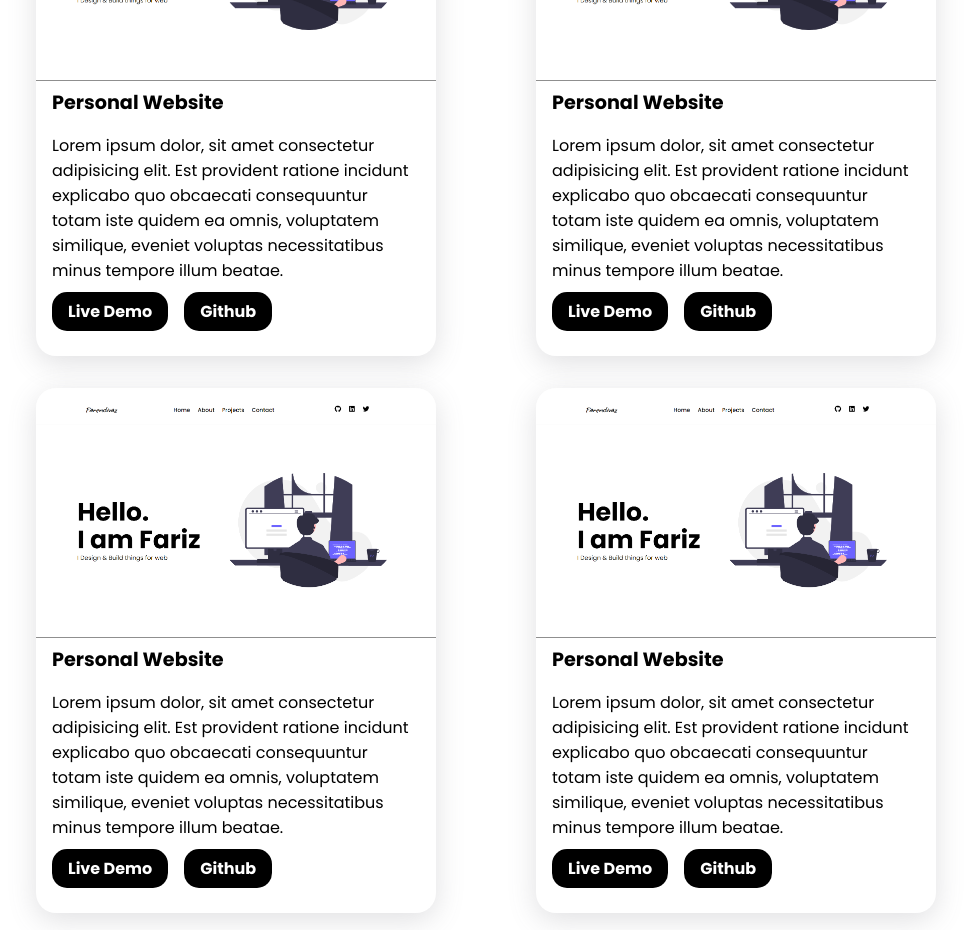
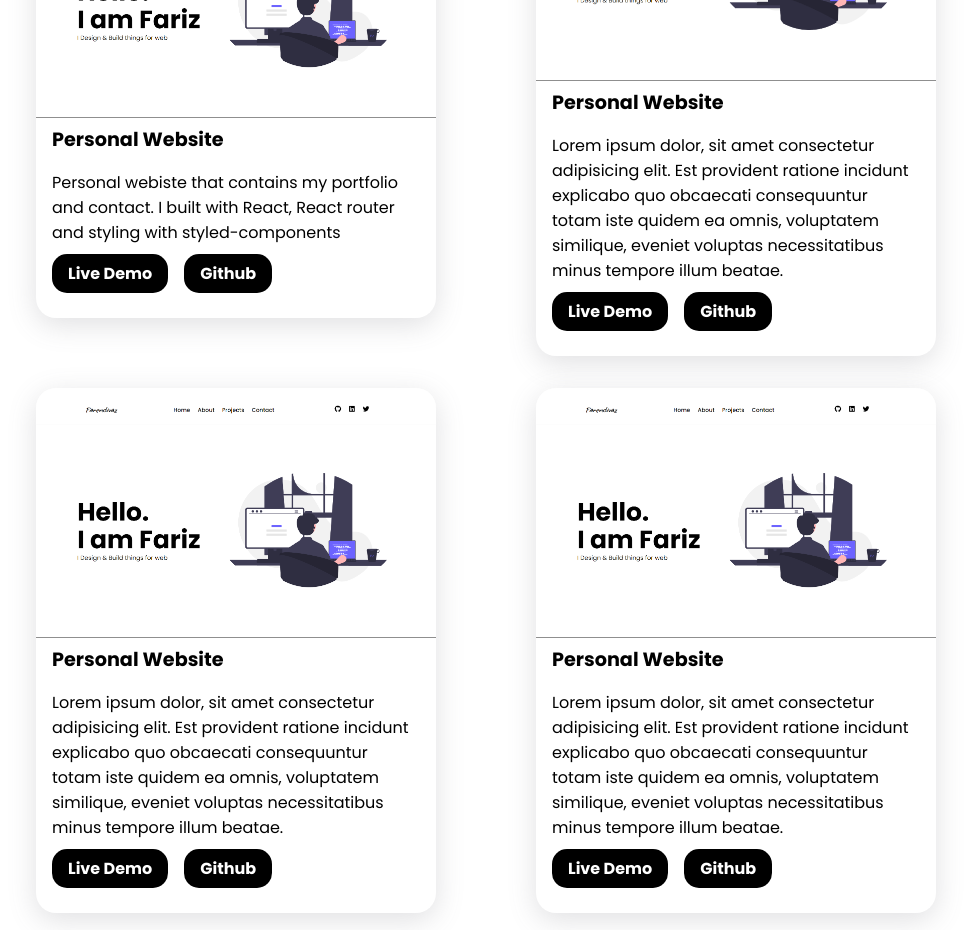
Before and after one commit to farendivaz/farendivaz.live, a React (Create React App) app: page / in a window 1280 px wide. Shown: the part 1660-2590 px from the top of the page, without its empty margins (154-1125 px from the left). Built offline with nearby package versions, Linux system fonts and the light colour scheme; a web font is replaced by a local one.

Commit message:
add description to the data

```diff
--- a/src/data/data.js
+++ b/src/data/data.js
@@ -6,9 +6,9 @@ export const projects = [
     title: "Personal Website",
     imageSrc: Image,
     imageAlt: "Personal Website that contains all movie from rating etc..",
-    desc: "Lorem ipsum dolor, sit amet consectetur adipisicing elit. Est provident ratione incidunt explicabo quo obcaecati consequuntur totam iste quidem ea omnis, voluptatem similique, eveniet voluptas necessitatibus minus tempore illum beatae.",
-    demo: "https://google.com",
-    github: "https://github.com",
+    desc: "Personal webiste that contains my portfolio and contact. I built with React, React router and styling with styled-components",
+    demo: "https://www.farendivaz.live",
+    github: "https://github.com/farendivaz/farendivaz.live",
   },
   {
     id: 2,
```
